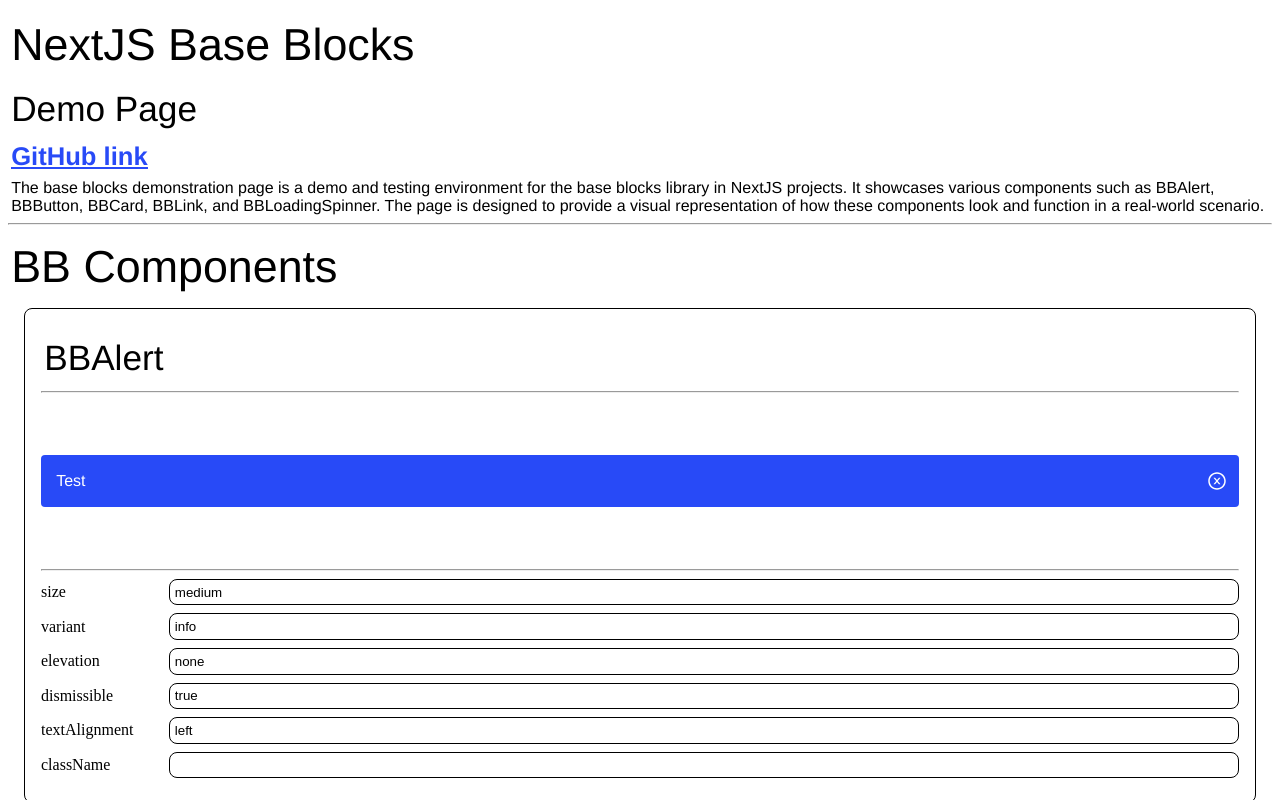
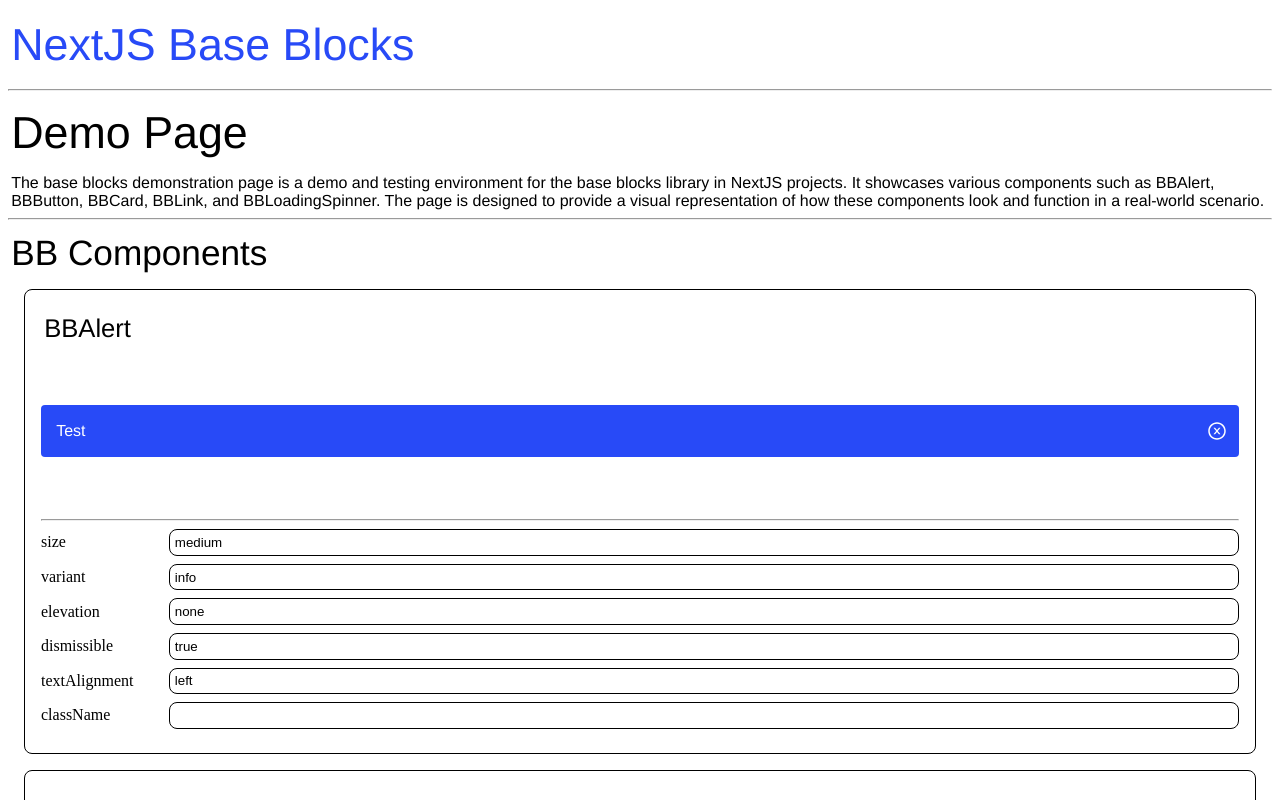
Before and after one commit to dan1229/nextjs-base-blocks, a Next.js app: page / in a window 1280 px wide. Shown: the top 800 px of the page. Built offline with nearby package versions, Linux system fonts and the light colour scheme.

Commit message:
on click intercepting dismissible and demo page

```diff
--- a/src/bbalert/index.tsx
+++ b/src/bbalert/index.tsx
@@ -85,15 +85,24 @@
     }
   };
 
-  const onClickDismiss = (): void => {
+  const onClickDismiss = (e: React.MouseEvent<SVGSVGElement>): void => {
     setIsDismissed(true);
+    e.stopPropagation();
+  };
+
+  const onClickOverride = (e: React.MouseEvent<HTMLDivElement>): void => {
+    e.stopPropagation();
+    onClick && onClick();
   };
 
   /**
    * RENDER
    */
   return (
-    <div className={classNames(className, styles.base, getClassVariant(), getClassElevation(), getClassTextAlignment())} onClick={onClick}>
+    <div
+      className={classNames(className, styles.base, getClassVariant(), getClassElevation(), getClassTextAlignment())}
+      onClick={onClick && onClickOverride}
+    >
       <BBText size={size}>{children}</BBText>
       {dismissible && <AiOutlineCloseCircle className={styles.dismissButton} onClick={onClickDismiss} />}
     </div>
--- a/src/demo_components/demo_component/index.tsx
+++ b/src/demo_components/demo_component/index.tsx
@@ -39,8 +39,7 @@
 
   return (
     <div className={styles.containerDemoComponent}>
-      <BBText size="xlarge">{name}</BBText>
-      <hr />
+      <BBText size="large">{name}</BBText>
       <div>
         {showComponent && <div className={styles.containerComponent}>{child}</div>}
         {isBBModal && <BBButton onClick={() => setShowComponent(!showComponent)} text={showComponent ? 'Hide' : 'Show'} />}
--- a/src/pages/index.tsx
+++ b/src/pages/index.tsx
@@ -124,21 +124,20 @@
   return (
     <div>
       <div>
-        <BBText size="xxxlarge">NextJS Base Blocks</BBText>
-        <BBText size="xlarge">Demo Page</BBText>
-        <BBLink href="https://github.com/dan1229/nextjs-base-blocks" size="large" bold external>
-          GitHub link
+        <BBLink href="https://github.com/dan1229/nextjs-base-blocks" size="xxxlarge" external underline={false}>
+          NextJS Base Blocks
         </BBLink>
-
-        <BBText>
-          The base blocks demonstration page is a demo and testing environment for the base blocks library in NextJS projects. It showcases
-          various components such as BBAlert, BBButton, BBCard, BBLink, and BBLoadingSpinner. The page is designed to provide a visual
-          representation of how these components look and function in a real-world scenario.
-        </BBText>
       </div>
       <hr />
+      <BBText size="xxlarge">Demo Page</BBText>
+      <BBText>
+        The base blocks demonstration page is a demo and testing environment for the base blocks library in NextJS projects. It showcases
+        various components such as BBAlert, BBButton, BBCard, BBLink, and BBLoadingSpinner. The page is designed to provide a visual
+        representation of how these components look and function in a real-world scenario.
+      </BBText>
+      <hr />
       <div>
-        <BBText size="xxlarge">BB Components</BBText>
+        <BBText size="xlarge">BB Components</BBText>
         <DemoComponent name="BBAlert" child={<BBAlert {...stateBBAlert} />} stateObject={stateBBAlert} setStateObject={setStateBBAlert} />
         <DemoComponent
           name="BBButton"
```
Also changed, not shown: 1 other file (tests, documents, lock files or other folders).
